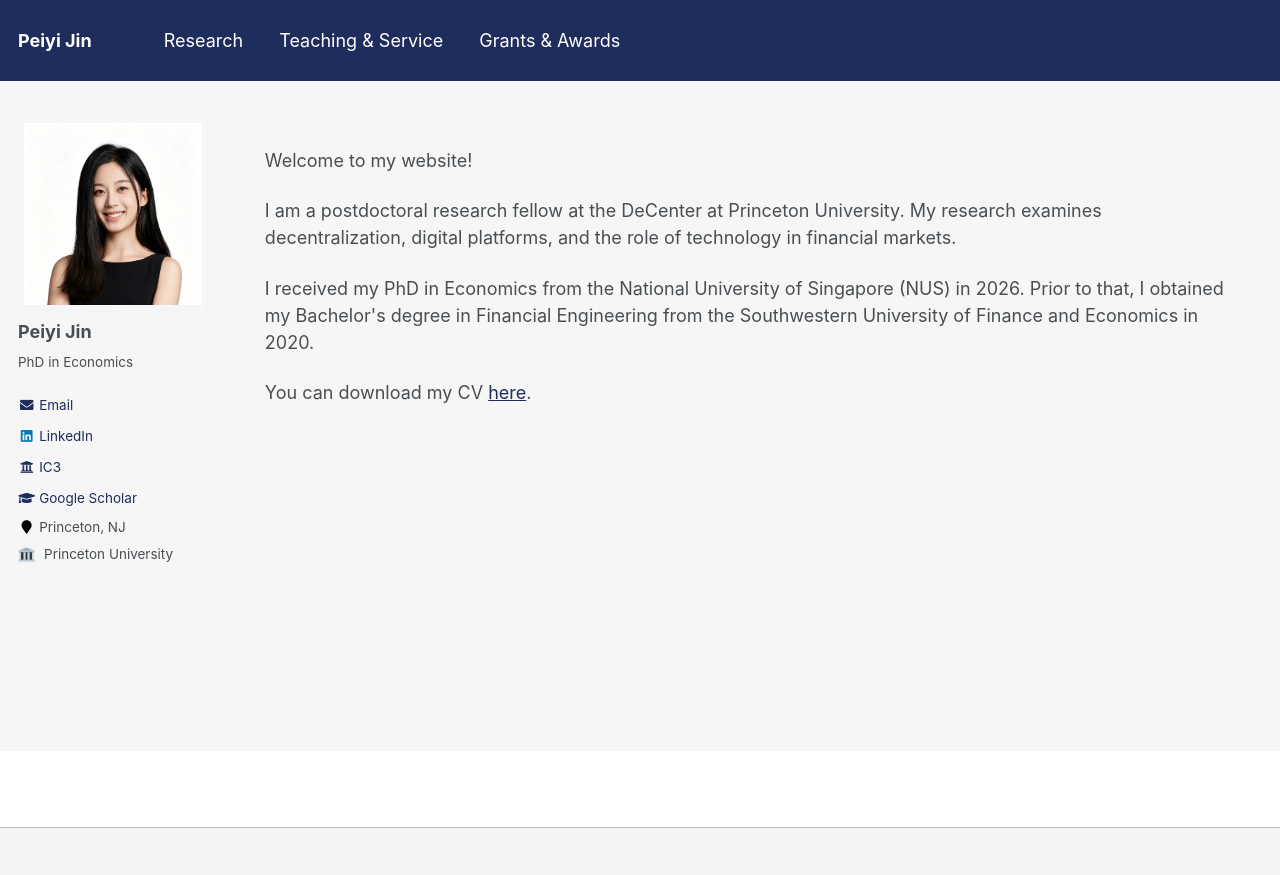
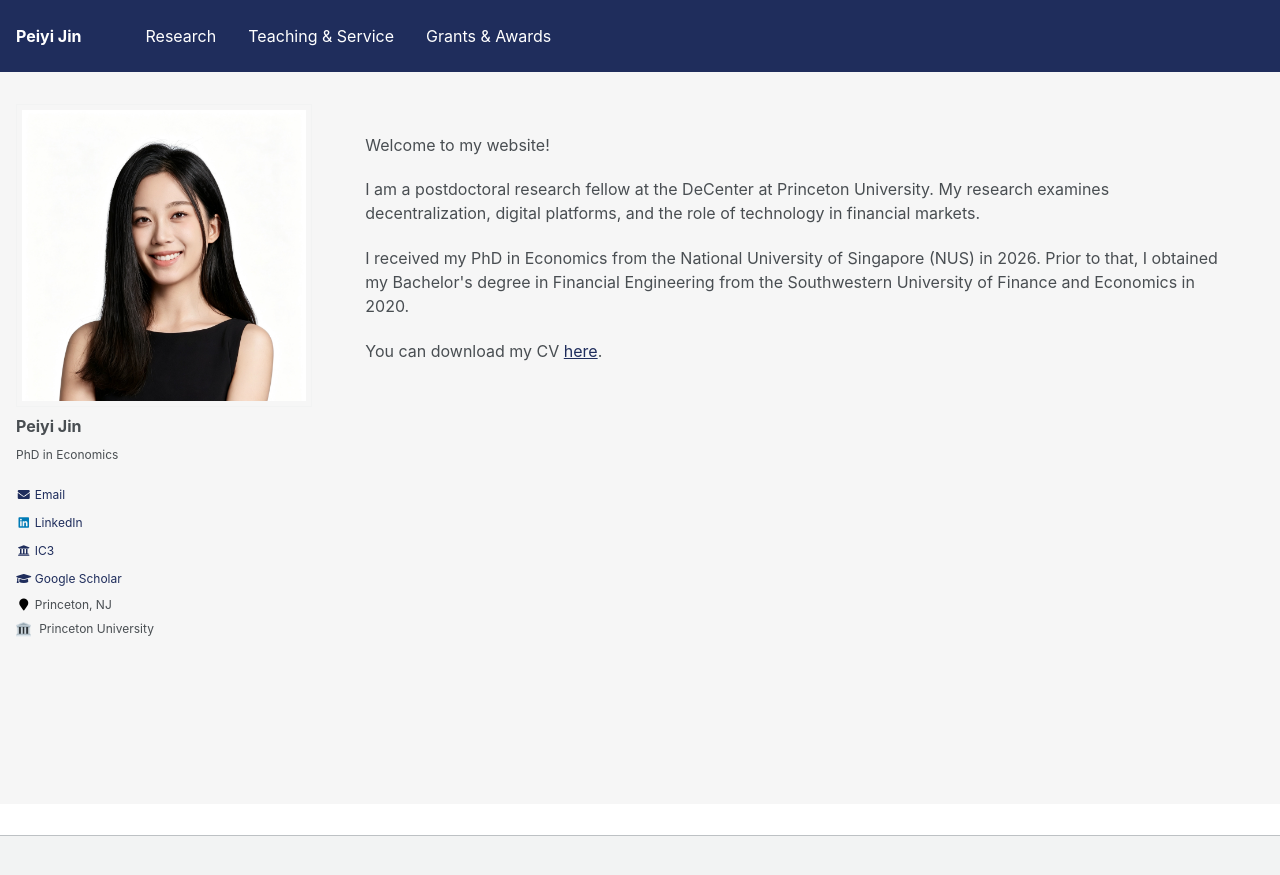
Before and after one commit to peiyi-jin/peiyi-jin.github.io, a Jekyll site: the page built from _pages/about.md, in a window 1280 px wide. Shown: the top 875 px of the page. Built offline with Jekyll 4.4.1, drawn with Linux system fonts in a browser that asks for light colours.

Commit message:
Style: shrink base type scale, enlarge author portrait
Reduce the root font size (16/18px to 14/16px) so every em-based type
size in the theme scales down proportionally.

Widen the author-profile sidebar from 2 to 3 of 12 grid columns and
raise the avatar cap to 300px; the old 250px cap was never reached
because the image is width:100% of a column that rendered ~178px.
Content columns drop from 10 to 9 of 12 to keep the grid summing to 12.

Co-Authored-By: Claude Opus 5 <noreply@anthropic.com>
Claude-Session: https://claude.ai/code/session_01Jb85nirjccZyLhzBwgU6U9

```diff
--- a/_sass/_archive.scss
+++ b/_sass/_archive.scss
@@ -10,7 +10,7 @@
   }
 
   @include breakpoint($large) {
-    @include span(10 of 12 last);
+    @include span(9 of 12 last);
     @include prefix(0.5 of 12);
   }
 
--- a/_sass/_navigation.scss
+++ b/_sass/_navigation.scss
@@ -34,7 +34,7 @@
     font-size: $type-size-6;
 
     @include breakpoint($large) {
-      @include span(10 of 12 last);
+      @include span(9 of 12 last);
     }
 
     @include breakpoint($x-large) {
--- a/_sass/_page.scss
+++ b/_sass/_page.scss
@@ -18,7 +18,7 @@
 
 .page {
   @include breakpoint($large) {
-    @include span(10 of 12 last);
+    @include span(9 of 12 last);
     @include prefix(0.5 of 12);
     @include suffix(2 of 12);
   }
--- a/_sass/_reset.scss
+++ b/_sass/_reset.scss
@@ -8,10 +8,10 @@ html {
   /* apply a natural box layout model to all elements */
   box-sizing: border-box;
   background-color: $background-color;
-  font-size: 16px;
+  font-size: 14px;
 
   @include breakpoint($medium) {
-    font-size: 18px;
+    font-size: 16px;
   }
 
   -webkit-text-size-adjust: 100%;
--- a/_sass/_sidebar.scss
+++ b/_sass/_sidebar.scss
@@ -14,7 +14,7 @@
   margin-bottom: 1em;
 
   @include breakpoint($large) {
-    @include span(2 of 12);
+    @include span(3 of 12);
     opacity: 1;
     -webkit-transition: opacity 0.2s ease-in-out;
             transition: opacity 0.2s ease-in-out;
@@ -94,7 +94,7 @@
 // }
 
 .author__avatar img {
-  max-width: 250px;   // Increase from 175px to 250px (or any size you prefer)
+  max-width: 300px;   // portrait size cap (sidebar column is 3 of 12)
   border-radius: 50%;
 
   @include breakpoint($large) {
```
